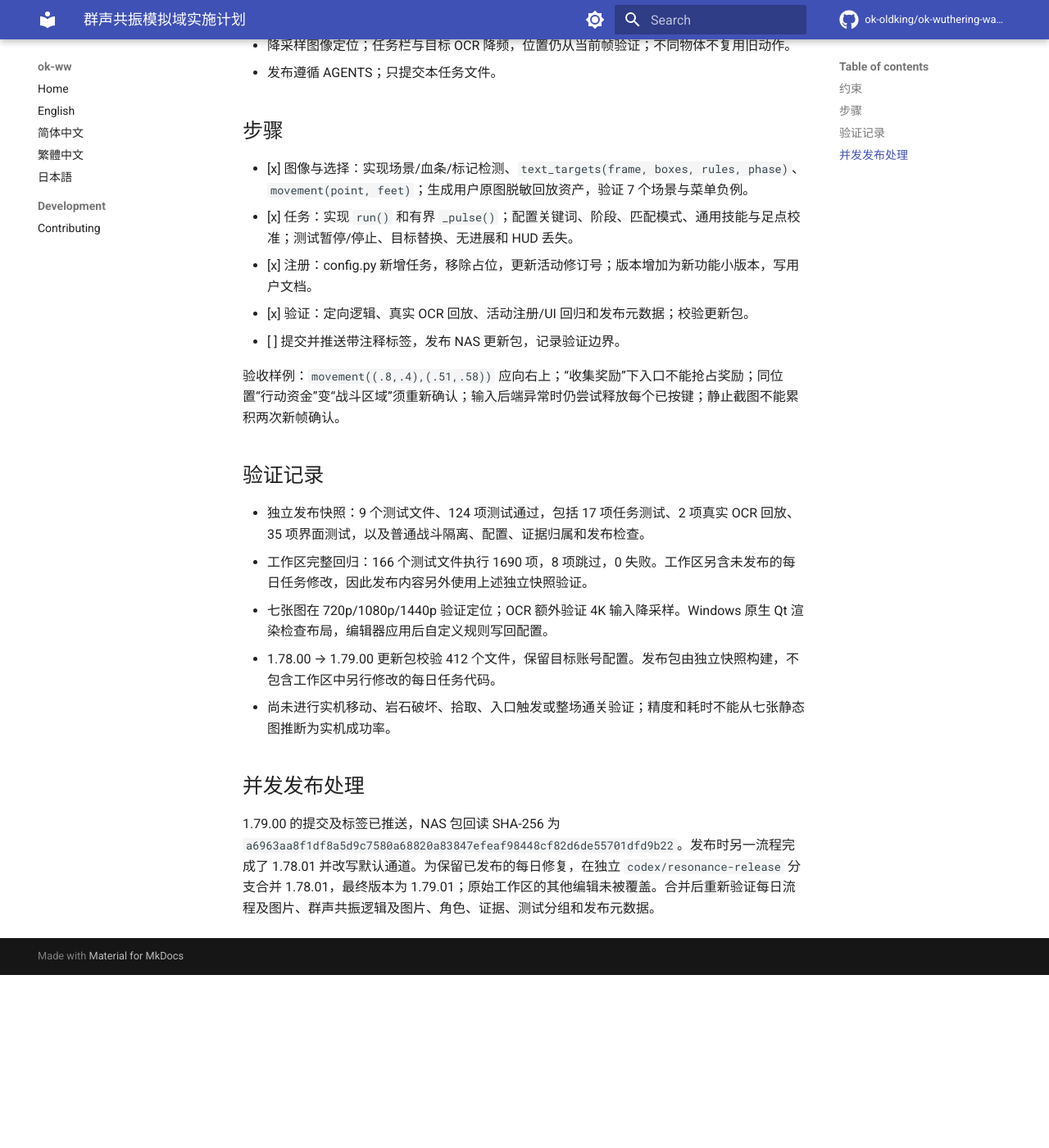
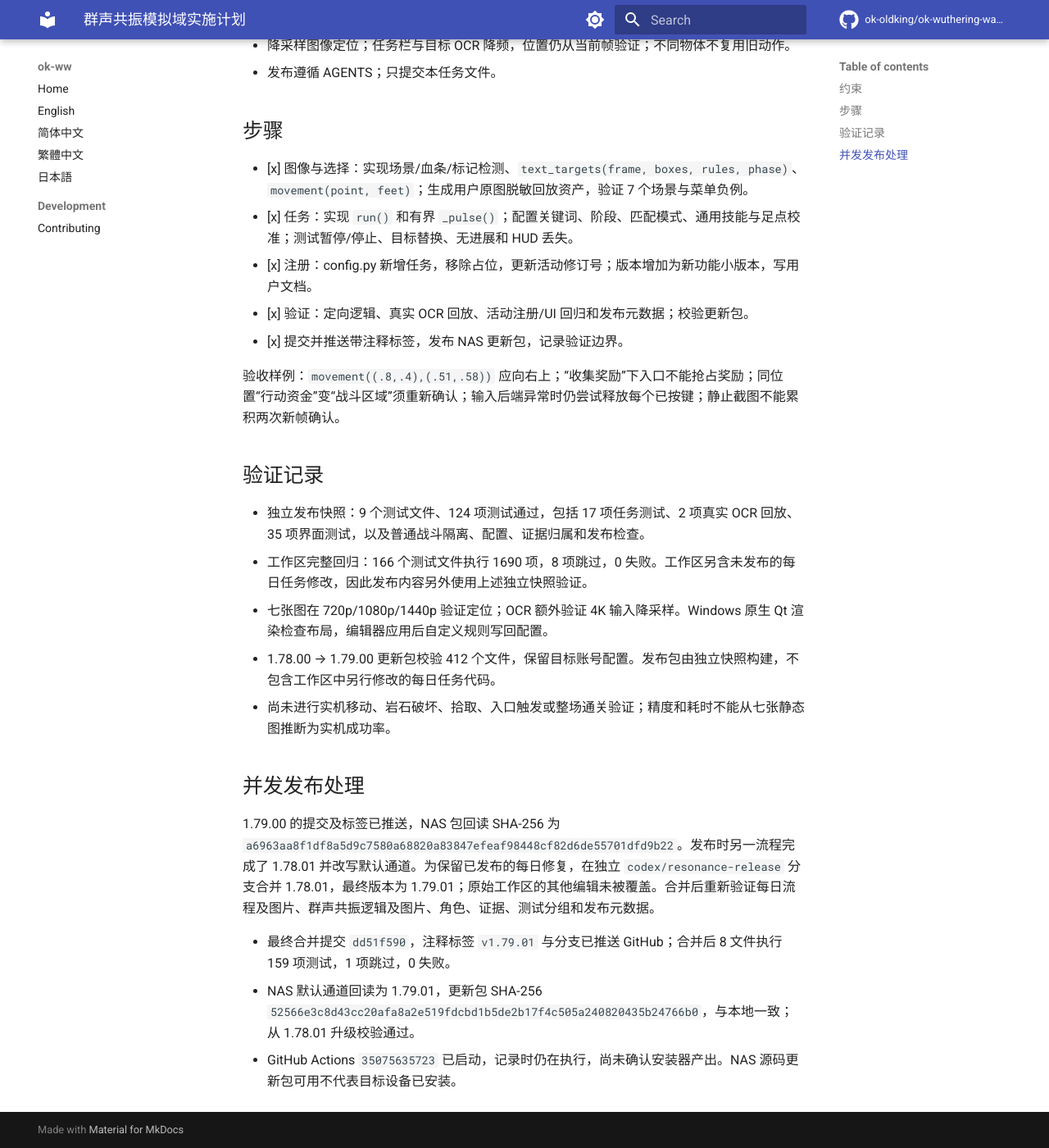
Before and after one commit to xihuojun2020-tech/okww-custom, an MkDocs documentation site: the page built from docs/superpowers/plans/2026-09-16-resonance-simulation.md, in a window 1280 px wide and 1400 px high, scrolled down 623 px. Shown: the whole window at 82% size. Built offline with MkDocs 1.6.1 and Material for MkDocs 9.7.7, drawn with Linux system fonts in a browser that asks for light colours; comment, search, counter and statistics services are not loaded; before the commit the page ends 1812 px from its top, so only the background shows below that.

Commit message:
docs: record resonance release and NAS verification

```diff
--- a/docs/superpowers/plans/2026-09-16-resonance-simulation.md
+++ b/docs/superpowers/plans/2026-09-16-resonance-simulation.md
@@ -24,7 +24,7 @@
 - [x] 任务：实现 `run()` 和有界 `_pulse()`；配置关键词、阶段、匹配模式、通用技能与足点校准；测试暂停/停止、目标替换、无进展和 HUD 丢失。
 - [x] 注册：config.py 新增任务，移除占位，更新活动修订号；版本增加为新功能小版本，写用户文档。
 - [x] 验证：定向逻辑、真实 OCR 回放、活动注册/UI 回归和发布元数据；校验更新包。
-- [ ] 提交并推送带注释标签，发布 NAS 更新包，记录验证边界。
+- [x] 提交并推送带注释标签，发布 NAS 更新包，记录验证边界。
 
 验收样例：`movement((.8,.4),(.51,.58))` 应向右上；“收集奖励”下入口不能抢占奖励；同位置“行动资金”变“战斗区域”须重新确认；输入后端异常时仍尝试释放每个已按键；静止截图不能累积两次新帧确认。
 
@@ -39,3 +39,7 @@
 ## 并发发布处理
 
 1.79.00 的提交及标签已推送，NAS 包回读 SHA-256 为 `a6963aa8f1df8a5d9c7580a68820a83847efeaf98448cf82d6de55701dfd9b22`。发布时另一流程完成了 1.78.01 并改写默认通道。为保留已发布的每日修复，在独立 `codex/resonance-release` 分支合并 1.78.01，最终版本为 1.79.01；原始工作区的其他编辑未被覆盖。合并后重新验证每日流程及图片、群声共振逻辑及图片、角色、证据、测试分组和发布元数据。
+
+- 最终合并提交 `dd51f590`，注释标签 `v1.79.01` 与分支已推送 GitHub；合并后 8 文件执行 159 项测试，1 项跳过，0 失败。
+- NAS 默认通道回读为 1.79.01，更新包 SHA-256 `52566e3c8d43cc20afa8a2e519fdcbd1b5de2b17f4c505a240820435b24766b0`，与本地一致；从 1.78.01 升级校验通过。
+- GitHub Actions `35075635723` 已启动，记录时仍在执行，尚未确认安装器产出。NAS 源码更新包可用不代表目标设备已安装。
```
